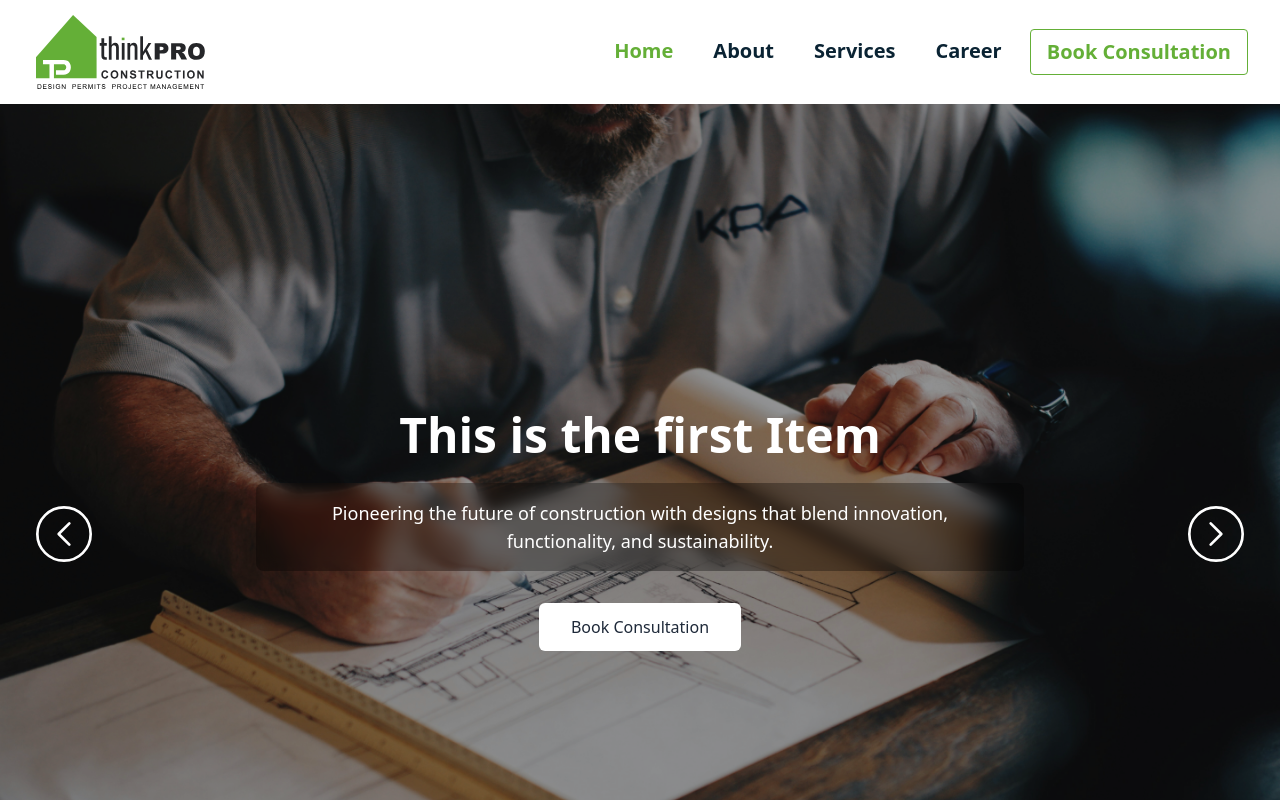
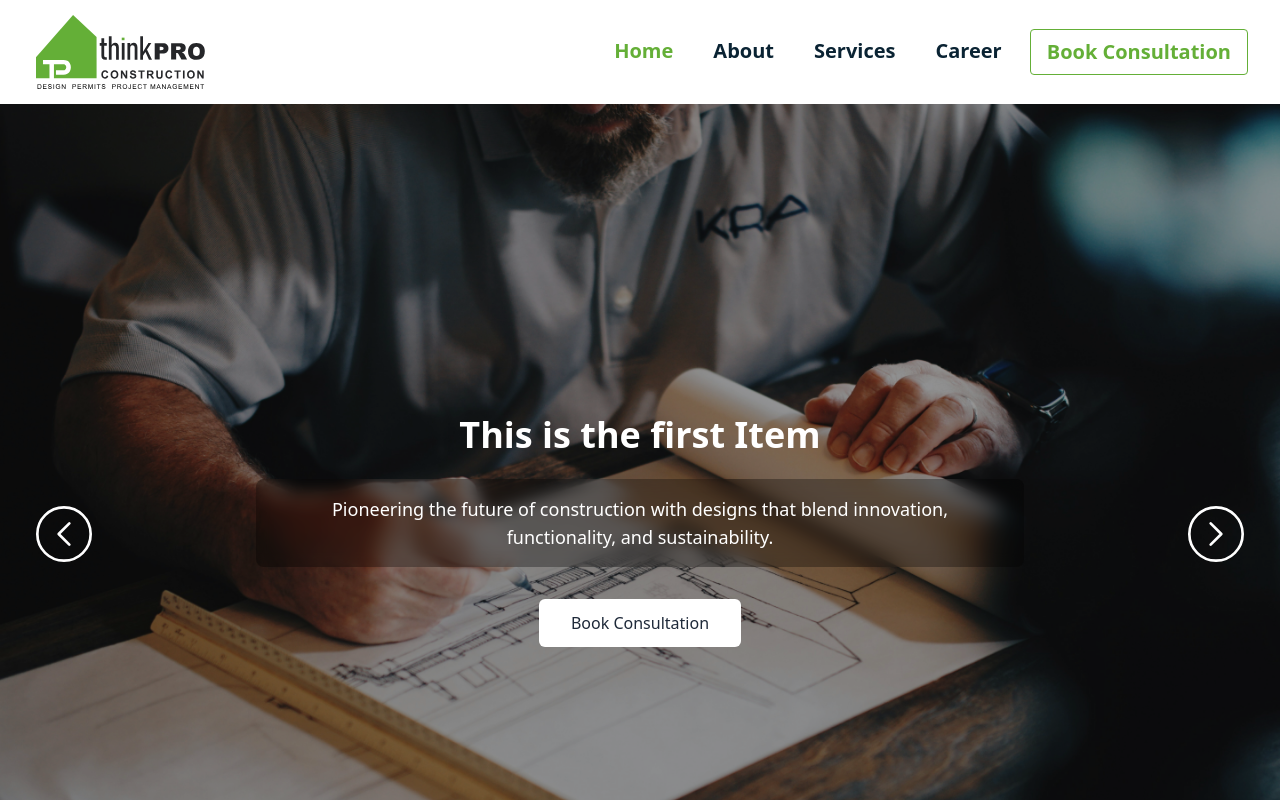
Before and after one commit to Farzana677/Font-end-Thinkpro, a React (Vite) app: page / in a window 1280 px wide. Built offline with nearby package versions, Linux system fonts and the light colour scheme.

Commit message:
Add @react-oauth/google dependency and integrate GoogleOAuthProvider in main.tsx; update App.tsx for GoogleLogin component; minor adjustments in layout and media components

```diff
--- a/package.json
+++ b/package.json
@@ -10,6 +10,7 @@
     "preview": "vite preview"
   },
   "dependencies": {
+    "@react-oauth/google": "^0.12.1",
     "@tailwindcss/vite": "^4.0.3",
     "lucide-react": "^0.474.0",
     "prop-types": "^15.8.1",
--- a/src/components/slider.tsx
+++ b/src/components/slider.tsx
@@ -75,7 +75,7 @@ function SimpleSlider() {
 
             {/* Content Overlay */}
             <div className="absolute inset-0 flex flex-col items-center justify-center px-4">
-              <h1 className="text-4xl md:text-5xl text-white font-bold text-center mb-6">
+              <h1 className="text-3xl md:text-4xl text-white font-bold text-center mb-6">
                 {slide.title}
               </h1>
 
--- a/src/main.tsx
+++ b/src/main.tsx
@@ -2,9 +2,12 @@ import { StrictMode } from "react";
 import { createRoot } from "react-dom/client";
 import "./index.css";
 import App from "./App.tsx";
+import { GoogleOAuthProvider } from "@react-oauth/google";
 
 createRoot(document.getElementById("root")!).render(
   <StrictMode>
-    <App />
+    <GoogleOAuthProvider clientId="890991980218-93nmmj50qt3dkbaejk35umtkubsttk2g.apps.googleusercontent.com">
+      <App />
+    </GoogleOAuthProvider>
   </StrictMode>
 );
--- a/src/pages/Layout/layout.tsx
+++ b/src/pages/Layout/layout.tsx
@@ -5,7 +5,7 @@ import Footer from "../footer";
 const Layout = () => {
   return (
     <>
-      <header className=" bg-white bg-opacity-80 backdrop-blur-sm top-0 sticky z-10 ">
+      <header className=" bg-white bg-opacity-80 backdrop-blur-sm top-0 sticky z-10">
         <Sidebar />
       </header>
 
--- a/src/pages/media.tsx
+++ b/src/pages/media.tsx
@@ -27,6 +27,7 @@ export default function Media() {
   ];
 
   return (
+    <>
       <section className="py-16 container mx-auto px-4">
         <div className="text-center mb-12">
           <Title text="MEDIA & PRESS" />
@@ -63,5 +64,6 @@ export default function Media() {
           ))}
         </div>
       </section>
+    </>
   );
 }
--- a/src/pages/project.tsx
+++ b/src/pages/project.tsx
@@ -23,28 +23,28 @@ export const Projects = () => {
               src={img1}
               alt="gallery"
               className="w-full h-full object-cover object-center block"
-            ></img>
+            />
           </div>
           <div className="w-full md:p-2 p-1 md:w-1/2 ">
             <img
               src={img1}
               alt="gallery"
               className="w-full h-full object-cover object-center block"
-            ></img>
+            />
           </div>
           <div className="w-full md:p-2 p-1 md:w-1/2 ">
             <img
               src={img1}
               alt="gallery"
               className="w-full h-full object-cover object-center block"
-            ></img>
+            />
           </div>
           <div className="w-full md:p-2 p-1 md:w-1/2 ">
             <img
               src={img1}
               alt="gallery"
               className="w-full h-full object-cover object-center block"
-            ></img>
+            />
           </div>
         </div>
       </div>
```
Also changed, not shown: src/App.tsx (+9 -2 lines), 1 other file (tests, documents, lock files or other folders). Lines whose indentation alone changed are shown as unchanged.
